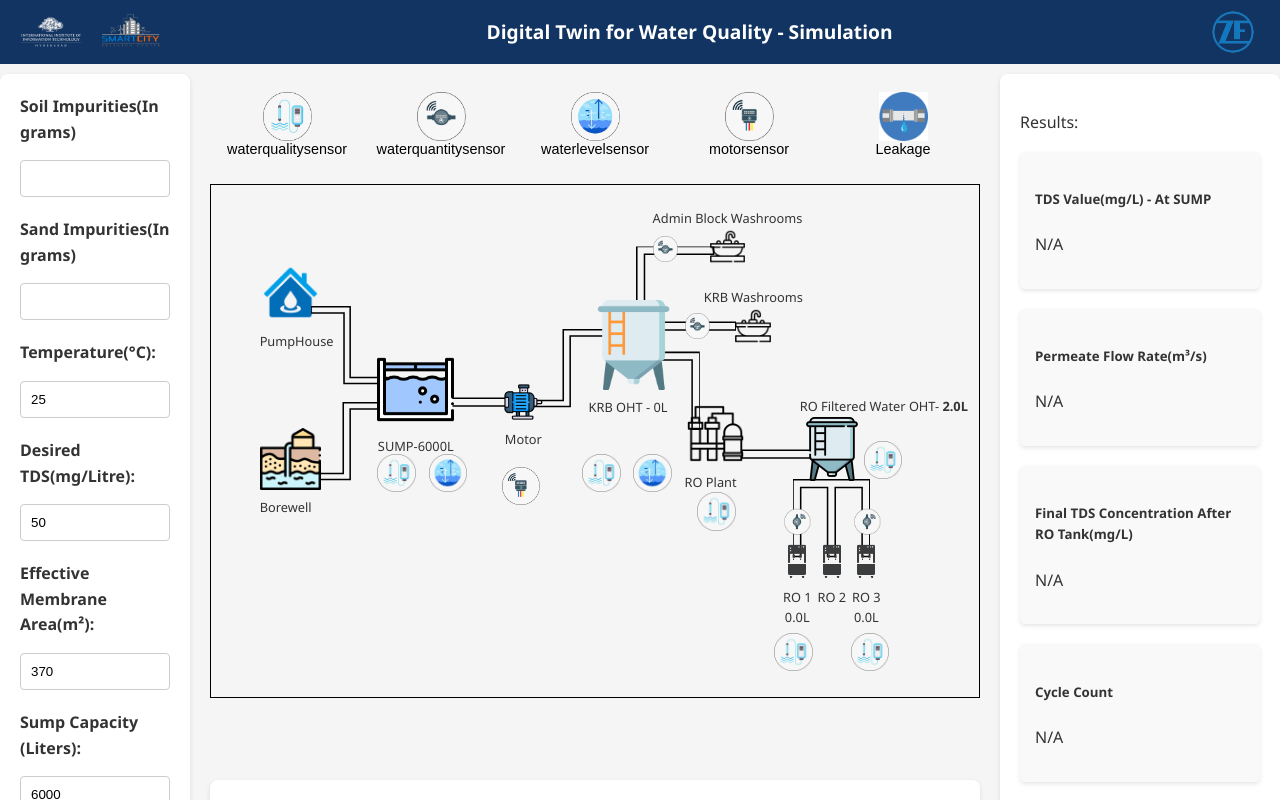
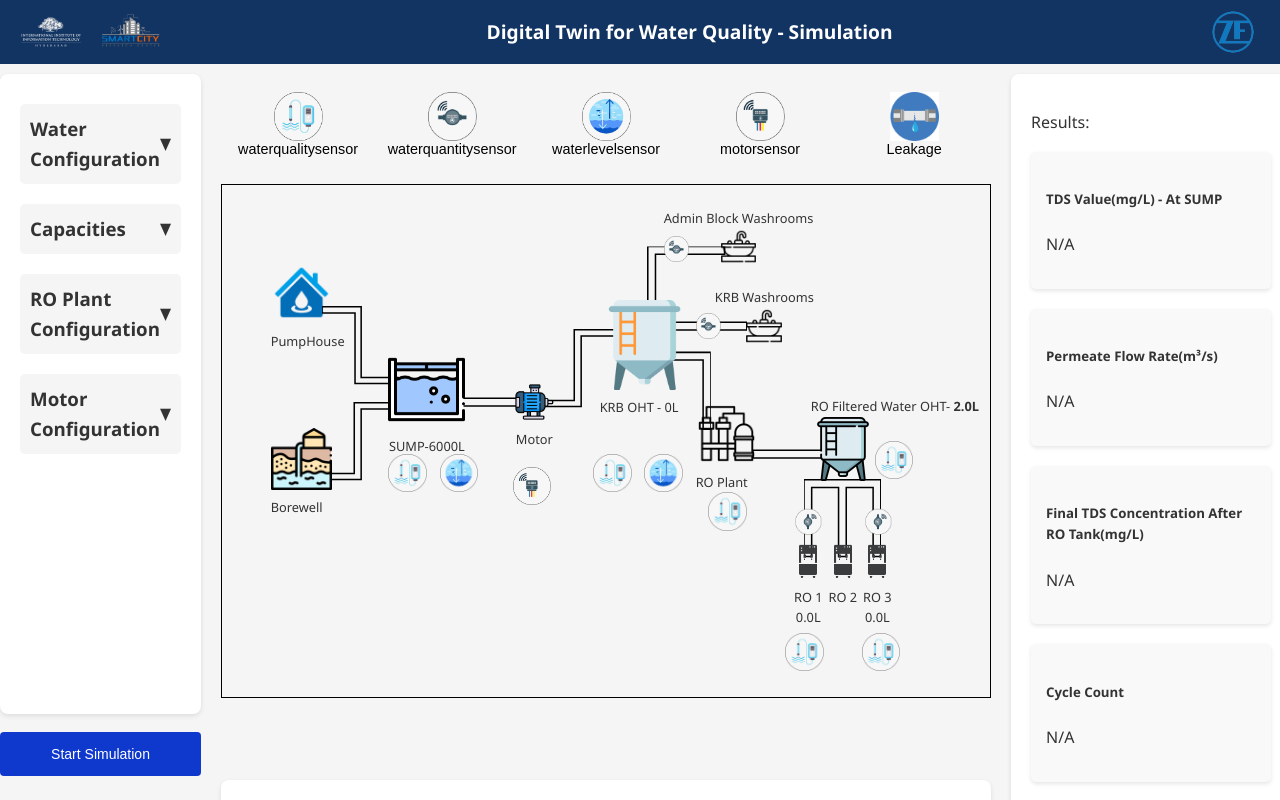
Before and after one commit to likhithkanigolla/zf-dt-frontend, a React (Create React App) app: page /simulation in a window 1280 px wide. Shown: the top 800 px of the page. Built offline with nearby package versions, Linux system fonts and the light colour scheme.

Commit message:
Updated Form added new feilds

```diff
--- /dev/null
+++ b/src/pages/SimulationPage/components/SimulationForm.css
@@ -0,0 +1,193 @@
+/* Simulation Form Component */
+.simulation-form {
+    display: flex;
+    flex-direction: column;
+    align-items: center;
+}
+
+.simulation-form input {
+    margin-bottom: 10px;
+    padding: 5px;
+    width: 200px;
+}
+
+.simulation-form button {
+    padding: 10px 20px;
+    background-color: #007bff;
+    color: #fff;
+    border: none;
+    cursor: pointer;
+}
+
+.simulation-form button:hover {
+    background-color: #0056b3;
+}
+
+.container {
+    display: flex;
+    flex-direction: column;
+    overflow-y: scroll;
+    height: 100vh;
+    padding: 20px;
+    background-color: #ffffff;
+}
+
+.heading {
+    display: flex;
+    align-items: center;
+    justify-content: space-between; /* Distributes content to start and end */
+    cursor: pointer;
+    color: #333;
+    margin: 10px 0;
+    padding: 10px;
+    background-color: whitesmoke; /* A distinct, clickable button-like color */
+    border-radius: 5px; /* Rounded corners for a modern look */
+    transition: background-color 0.3s; /* Smooth transition for hover effect */
+}
+
+.heading-in{
+    display: flex;
+    align-items: center;
+    justify-content: space-between; /* Distributes content to start and end */
+    cursor: pointer;
+    color: #333;
+    margin: 10px 0;
+    border-radius: 5px;
+    transition: background-color 0.3s; /* Smooth transition for hover effect */
+
+}
+
+.heading:hover {
+    background-color: #f5f5f5; /* Darker shade on hover for feedback */
+}
+
+.heading::after {
+    content: '▼'; /* Arrow icon */
+    font-size: 16px;
+    transition: transform 0.3s; /* Smooth transition for rotation */
+}
+
+/* Rotate arrow when heading is active or clicked */
+.heading.active::after {
+    transform: rotate(180deg);
+}
+
+/* Reverse the order of collapsible sections */
+.container {
+    flex-direction: column-reverse;
+}
+/* Reverse the order of collapsible sections */
+.heading {
+    display: flex;
+    align-items: center;
+    justify-content: space-between;
+    cursor: pointer;
+    color: #333;
+    margin: 10px 0;
+    padding: 10px;
+    background-color: whitesmoke;
+    border-radius: 5px;
+    transition: background-color 0.3s;
+}
+/* Reverse the order of collapsible sections */
+.collapsible-content {
+    margin-bottom: 20px;
+    background-color: #f9f9f9;
+    padding: 10px;
+    border-radius: 5px;
+    box-shadow: 0 2px 5px rgba(0,0,0,0.2);
+}
+
+/* Reverse the order of collapsible sections */
+.container {
+    flex-direction: column-reverse;
+}
+
+/* Reverse the order of collapsible sections */
+.heading {
+    display: flex;
+    align-items: center;
+    justify-content: space-between;
+    cursor: pointer;
+    color: #333;
+    margin: 10px 0;
+    padding: 10px;
+    background-color: whitesmoke;
+    border-radius: 5px;
+    transition: background-color 0.3s;
+}
+
+/* Reverse the order of collapsible sections */
+.collapsible-content {
+    margin-bottom: 20px;
+    background-color: #f9f9f9;
+    padding: 10px;
+    border-radius: 5px;
+    box-shadow: 0 2px 5px rgba(0,0,0,0.2);
+}
+
+.input-box {
+    width: 100%;
+    padding: 8px;
+    margin: 5px 0 15px;
+    border: 1px solid #ccc;
+    border-radius: 4px;
+    box-sizing: border-box;
+}
+
+.container {
+    display: flex;
+    flex-direction: column;
+    overflow-y: scroll;
+    height: 100vh;
+    padding: 20px;
+    /* background-color: #f5f5f5; */
+}
+
+.heading {
+    cursor: pointer;
+    color: #333;
+    margin: 10px 0;
+}
+
+.input-box {
+    width: 100%;
+    padding: 8px;
+    margin: 5px 0 15px;
+    border: 1px solid #ccc;
+    border-radius: 4px;
+    box-sizing: border-box;
+}
+
+.button {
+    width: 100%;
+    background-color: #0f38cd;
+    color: white;
+    padding: 14px 20px;
+    margin: 8px 0;
+    border: none;
+    border-radius: 4px;
+    cursor: pointer;
+}
+
+.button:hover {
+    background-color: #455ca0;
+}
+
+/* Additional styles for collapsible sections */
+.collapsible-content {
+    margin-bottom: 20px;
+    background-color: #f9f9f9;
+    padding: 10px;
+    border-radius: 5px;
+    box-shadow: 0 2px 5px rgba(0,0,0,0.2);
+}
+
+/* Additional styles for collapsible sections */
+.collapsible-content {
+    margin-bottom: 20px;
+    background-color: #f9f9f9;
+    padding: 10px;
+    border-radius: 5px;
+    box-shadow: 0 2px 5px rgba(0,0,0,0.2);
+}
--- a/src/pages/SimulationPage/components/SimulationForm.jsx
+++ b/src/pages/SimulationPage/components/SimulationForm.jsx
@@ -1,23 +1,52 @@
-import React from 'react';
+import React, { useState } from 'react';
+import './SimulationForm.css';
 
 function SimulationForm({ SoilQuantity, setSoilQuantity, SandQuantity, setSandQuantity, inputValues, handleChange, handleStartSimulation, isSimulationRunning }) {
+    const [isWaterConfigCollapsed, setIsWaterConfigCollapsed] = useState(false);
+    const [isCapacitiesCollapsed, setIsCapacitiesCollapsed] = useState(false);
+    const [isROPlantConfigCollapsed, setIsROPlantConfigCollapsed] = useState(false);
+    const [isMotorConfigCollapsed, setIsMotorConfigCollapsed] = useState(false);
+
+    const toggleWaterConfig = () => {
+        setIsWaterConfigCollapsed(!isWaterConfigCollapsed);
+    };
+
+    const toggleCapacities = () => {
+        setIsCapacitiesCollapsed(!isCapacitiesCollapsed);
+    };
+
+    const toggleROPlantConfig = () => {
+        setIsROPlantConfigCollapsed(!isROPlantConfigCollapsed);
+    };
+
+    const toggleMotorConfig = () => {
+        setIsMotorConfigCollapsed(!isMotorConfigCollapsed);
+    };
+
     return (
-        <div className="container" style={{ flex: 1 }}>
-            <h4 className="heading" htmlFor="SoilQuantity">
-                Soil Impurities(In grams){" "}
+        <div>
+        <div className="container" style={{ flex: 1, overflowY: 'scroll', height: '75vh', color: 'white' }}>
+            <h3 className="heading" onClick={toggleWaterConfig}>
+                Water Configuration
+            </h3>
+            {isWaterConfigCollapsed && (
+                <>
+                    <h4 className="heading-in" htmlFor="SoilQuantity">
+                        Soil Impurities (In grams)
                     </h4>
                     <input
                         type="number"
                         name="SoilQuantity"
                         id="SoilQuantity"
                         value={SoilQuantity}
+                        className='input-box'
                         onChange={(e) => {
                             setSoilQuantity(e.target.value);
                             handleChange(e);
                         }}
                     />
-            <h4 className="heading" htmlFor="SandQuantity">
-                Sand Impurities(In grams){" "}
+                    <h4 className="heading-in" htmlFor="SandQuantity">
+                        Sand Impurities (In grams)
                     </h4>
                     <input
                         type="number"
@@ -29,7 +58,7 @@ function SimulationForm({ SoilQuantity, setSoilQuantity, SandQuantity, setSandQu
                             handleChange(e);
                         }}
                     />
-            <h4 className="heading">Temperature(°C):</h4>
+                    <h4 className="heading-in">Temperature (°C):</h4>
                     <input
                         className="input-box"
                         type="number"
@@ -38,8 +67,41 @@ function SimulationForm({ SoilQuantity, setSoilQuantity, SandQuantity, setSandQu
                         value={inputValues.temperature}
                         onChange={handleChange}
                     />
-            <br />
-            <h4 className="heading">Desired TDS(mg/Litre):</h4>
+                </>
+            )}
+
+            <h3 className="heading" onClick={toggleCapacities}>
+                Capacities
+            </h3>
+            {isCapacitiesCollapsed && (
+                <>
+                    <h4 className="heading-in">Sump Capacity (Liters):</h4>
+                    <input
+                        className="input-box"
+                        type="number"
+                        name="sumpCapacity"
+                        id="sumpCapacity"
+                        value={inputValues.sumpCapacity}
+                        onChange={handleChange}
+                    />
+                    <h4 className="heading-in">OHT Capacity (Liters):</h4>
+                    <input
+                        className="input-box"
+                        type="number"
+                        name="ohtCapacity"
+                        id="ohtCapacity"
+                        value={inputValues.ohtCapacity}
+                        onChange={handleChange}
+                    />
+                </>
+            )}
+
+            <h3 className="heading" onClick={toggleROPlantConfig}>
+                RO Plant Configuration
+            </h3>
+            {isROPlantConfigCollapsed && (
+                <>
+                    <h4 className="heading-in">Desired TDS (After Filtration):</h4>
                     <input
                         className="input-box"
                         type="number"
@@ -48,25 +110,71 @@ function SimulationForm({ SoilQuantity, setSoilQuantity, SandQuantity, setSandQu
                         value={inputValues.desired_tds}
                         onChange={handleChange}
                     />
-            <h4 className="heading">Effective Membrane Area(m²):</h4>
+                    <h4 className="heading-in">Membrane Area (m²):</h4>
                     <input
                         className="input-box"
                         type="number"
-                name="effective_membrane_area"
-                id="effective_membrane_area"
-                value={inputValues.effective_membrane_area}
+                        name="membrane_area"
+                        id="membrane_area"
+                        value={inputValues.membrane_area}
                         onChange={handleChange}
                     />
-            <br />
-            <h4 className="heading">Sump Capacity (Liters):</h4>
+                    <h4 className="heading-in">RO OHT Capacity (Liters):</h4>
                     <input
                         className="input-box"
                         type="number"
-                name="sumpCapacity"
-                id="sumpCapacity"
-                value={inputValues.sumpCapacity}
+                        name="ro_ohtCapacity"
+                        id="ro_ohtCapacity"
+                        value={inputValues.ro_ohtCapacity}
                         onChange={handleChange}
                     />
+                </>
+            )}
+
+            <h3 className="heading" onClick={toggleMotorConfig}>
+                Motor Configuration
+            </h3>
+            {isMotorConfigCollapsed && (
+                <>
+                    <h4 className="heading-in">Voltage:</h4>
+                    <input
+                        className="input-box"
+                        type="number"
+                        name="voltage"
+                        id="voltage"
+                        value={inputValues.voltage}
+                        onChange={handleChange}
+                    />
+                    <h4 className="heading-in">Current:</h4>
+                    <input
+                        className="input-box"
+                        type="number"
+                        name="current"
+                        id="current"
+                        value={inputValues.current}
+                        onChange={handleChange}
+                    />
+                    <h4 className="heading-in">Power Factor:</h4>
+                    <input
+                        className="input-box"
+                        type="number"
+                        name="power_factor"
+                        id="power_factor"
+                        value={inputValues.power_factor}
+                        onChange={handleChange}
+                    />
+                    <h4 className="heading-in">Motor Efficiency:</h4>
+                    <input
+                        className="input-box"
+                        type="number"
+                        name="motor_efficiency"
+                        id="motor_efficiency"
+                        value={inputValues.motor_efficiency}
+                        onChange={handleChange}
+                    />
+                </>
+            )}
+        </div>
         <button onClick={handleStartSimulation} className="button">
                 {isSimulationRunning ? "Stop Simulation" : "Start Simulation"}
             </button>
```
Lines whose indentation alone changed are shown as unchanged.
